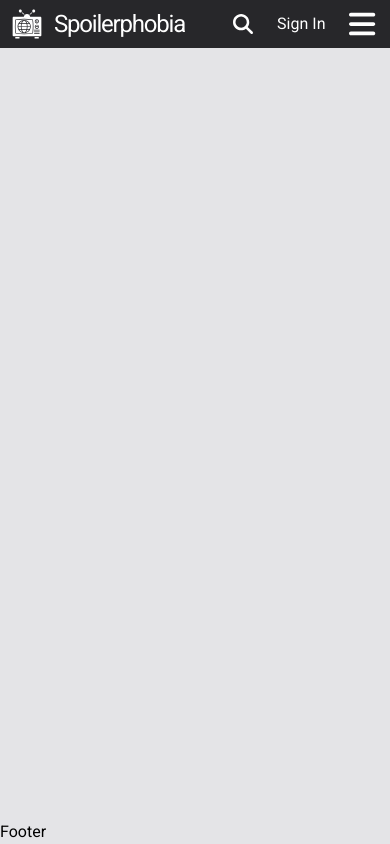
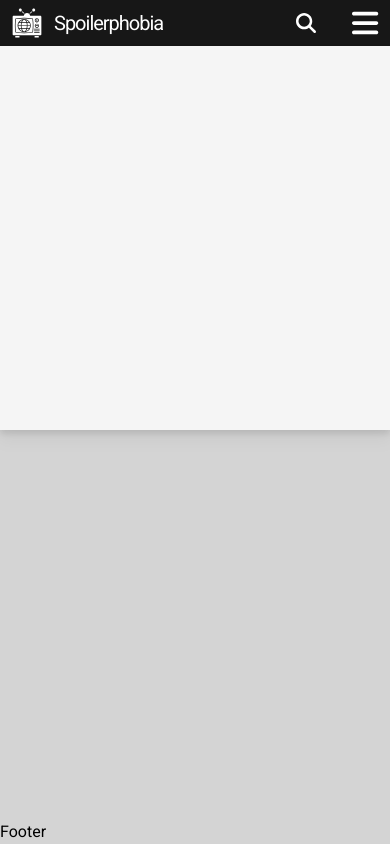
Before and after one commit to dereknill/spoiler-free, a React (Create React App) app: page / in a window 390 px wide. Built offline with nearby package versions, Linux system fonts and the light colour scheme.

Commit message:
testing mobile

```diff
--- /dev/null
+++ b/src/components/Carousel.js
@@ -0,0 +1 @@
+import { firebaseApp } from "../index";
--- a/src/components/Header.js
+++ b/src/components/Header.js
@@ -5,15 +5,15 @@ import MainLogo from "./MainLogo";
 
 function Header(props) {
   return (
-    <header className='w-full mx-auto flex justify-center bg-zinc-800 py-2 '>
+    <header className='w-full mx-auto flex justify-center bg-neutral-900 py-2 '>
       <div className='w-full max-w-screen-xl flex justify-between items-center'>
         <div className='flex'>
           <div className='mx-3 w-[30px] lg:w-[50px] shrink-0'>
             <MainLogo />
           </div>
 
-          <div>
-            <span className='text-white text-2xl lg:text-5xl tracking-tighter'>
+          <div className='flex items-center shrink'>
+            <span className='text-white text-xl lg:text-4xl tracking-tighter'>
               Spoilerphobia
             </span>
           </div>
@@ -31,16 +31,16 @@ function Header(props) {
             ></FontAwesomeIcon>
           </div>
         </div>
-        <div className='ml-6 flex items-center'>
+        <div className='flex items-center'>
           <div className='text-xl text-white mx-6 flex items-center md:hidden'>
             <FontAwesomeIcon icon={faSearch}></FontAwesomeIcon>
           </div>
-          <Link to='/login'>
+          <Link to='/login' className='hidden md:inline-block'>
             <span className='text-white hover:underline text-base lg:text-xl whitespace-nowrap'>
               Sign In
             </span>
           </Link>
-          <div className='text-3xl text-white mx-6 flex items-center'>
+          <div className='text-3xl text-white mx-3 md:mx-8 flex items-center'>
             <FontAwesomeIcon icon={faBars}></FontAwesomeIcon>
           </div>
         </div>
--- a/src/components/Homepage.js
+++ b/src/components/Homepage.js
@@ -3,8 +3,9 @@ import Footer from "./Footer";
 
 function Homepage(props) {
   return (
-    <div className='flex flex-col w-full bg-zinc-200 min-h-screen'>
+    <div className='flex flex-col w-full bg-neutral-300 min-h-screen'>
       <Header></Header>
+      <main className='mx-auto bg-neutral-100 w-full max-w-screen-lg h-96 drop-shadow-lg'></main>
       <Footer></Footer>
     </div>
   );
```
